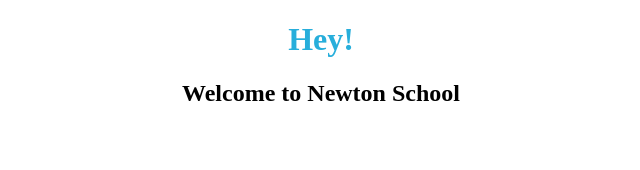
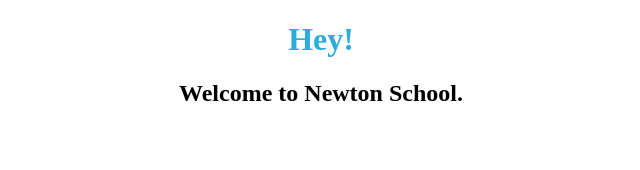
Before and after one commit to sethrishav/React-Practice-Assignments---Greetings-with-Props-1, a React app: page / in a window 1280 px wide. Shown: the top 170 px of the page, without its empty margins (319-959 px from the left). Built offline with nearby package versions, Linux system fonts and the light colour scheme.

Commit message:
Update Welcome.js

```diff
--- a/src/components/Welcome.js
+++ b/src/components/Welcome.js
@@ -6,7 +6,7 @@ function Welcome(props){
      return(
         <div>
         <h1>Hey{props.name}!</h1>
-        <h2>Welcome to Newton School</h2>
+        <h2>Welcome to Newton School.</h2>
     </div>
      );
 }
```
